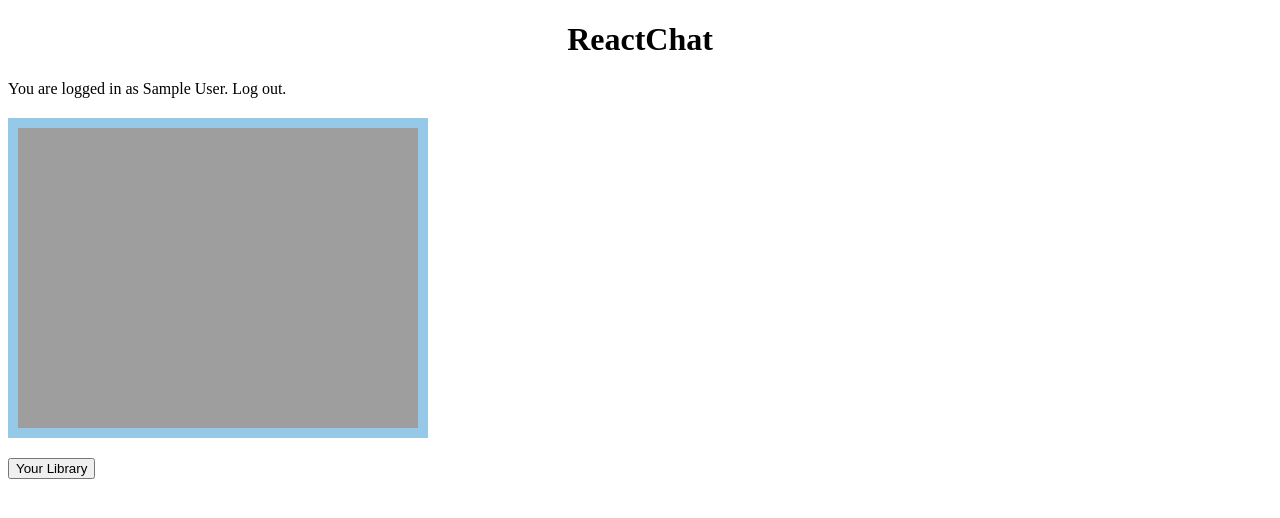
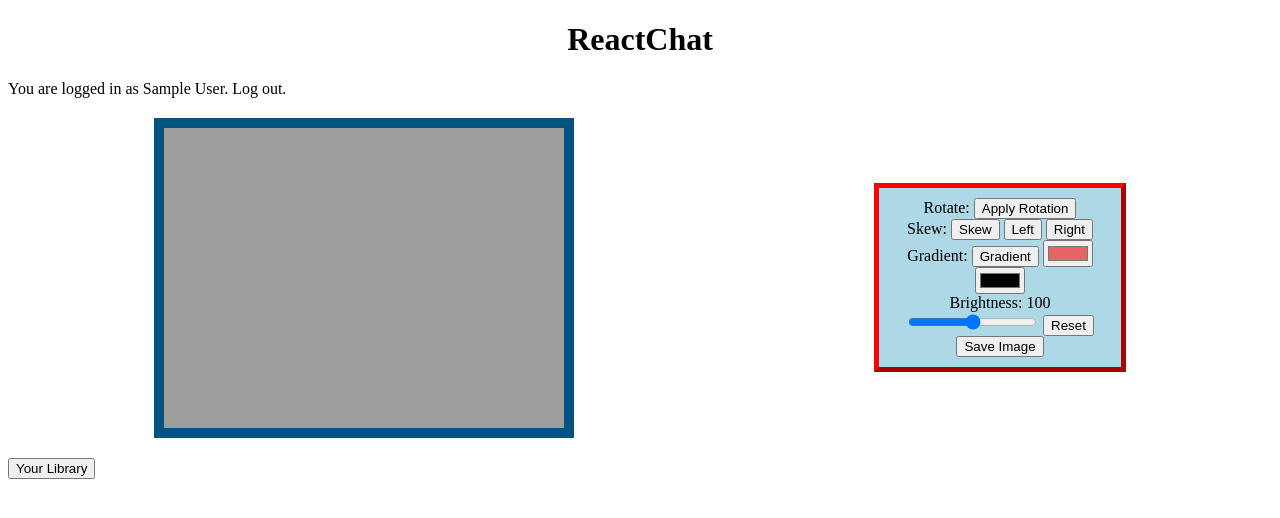
Before and after one commit to JackCollett/Pet_Project_1, a Flask app: page /edit in a window 1280 px wide. Shown: the top 518 px of the page. Run offline with Flask 3, Linux system fonts and the light colour scheme; the visitor is signed in with stand-in values (Sample User, id 1); some libraries are stand-ins or nearby versions.

Commit message:
fixed css mess, fixed library to edit route but needs to carry saved alterations

```diff
--- a/app.py
+++ b/app.py
@@ -69,7 +69,7 @@ def edit():
                             host="localhost", port="5432")
     media_repository = MediaRepository(conn)
 
-
+    print(image)
     conn.commit()
     conn.close()
     return render_template("edit.html",
--- a/static/style.css
+++ b/static/style.css
@@ -58,41 +58,25 @@ div.gallery-item canvas {
 }
 
 div.container {
-  display: block;
-  white-space: nowrap;
+  display: flex;
+  align-items: center;
+  justify-content: center;
+  gap: 300px;
 }
 
 div.image-container {
-  text-align: center;
   max-width: 90%;
   max-height: 90%;
-}
-
-div.image-container canvas {
-  width: 100%;
-  height: auto;
-  display: block;
-  margin: 0 auto;
-}
-
-div.image-container img {
-  max-width: 10%;
-  max-height: 10%;
-  height: auto;
-  width: auto;
-  display: block;
+  text-align: center;
+  vertical-align: middle;
 }
 
 #canvas {
+  max-width: 700px;
+  max-height: 800px;
   display: block;
   margin: 20px auto;
-  border: 10px solid #96c9e7;
-}
-
-.image-container, .controls {
-  display: inline-block;
-  vertical-align: middle; /* Aligns them at the middle */
-  margin-right: 0px; /* Adds space between the two divs */
+  border: 10px solid #045381;
 }
 
 .image-gradient {
@@ -114,28 +98,25 @@ div.image-container img {
 }
 
 div.controls {
-  width: 19%;
-  margin-left: -400px;
+  width: 20%;
+  height: 30%;
+  text-align: center;
+  vertical-align: middle;
   background-color: lightblue;
   padding: 10px;
   border: 5px outset red;
 }
 
+.skewon.active {
+  background-color: green;
+}
+
+.gradientToggle.active {
+  background-color: green;
+}
+
 * {
   box-sizing: border-box;
-}
-
-.responsive {
-  padding: 0 6px;
-  float: left;
-  width: 33.3%;
-}
-
-.center {
-  display: block;
-  margin-left: auto;
-  margin-right: auto;
-  width: 33.33%;
 }
 
 @media only screen and (max-width: 700px) {
--- a/templates/edit.html
+++ b/templates/edit.html
@@ -9,7 +9,7 @@
 </header>
     <div class="container">
         <div class="image-container">
-            <canvas id="canvas" height="1000" width="600"></canvas>
+            <canvas id="canvas" height="500" width="300"></canvas>
             <img src="{{ image }}" id="unsplashImage" style="display:none;">
         </div>
 
@@ -17,10 +17,11 @@
             <label for="rotate">Rotate: </label>
             <button onclick="applyRotation()">Apply Rotation</button><br>
             <label for="skew">Skew: </label>
-            <button onClick="skewLeft()">Skew left</button>
-            <button onClick="skewRight()">Skew right</button><br>
+            <button id="toggle" class="skewon" onclick="Skew()">Skew</button>
+            <button onClick="skewLeft()">Left</button>
+            <button onClick="skewRight()">Right</button><br>
             <label for="gradient">Gradient: </label>
-            <button onClick="addGradient()">Gradient</button>
+            <button id="toggle2" class="gradientToggle" onClick="addGradient()">Gradient</button>
             <input type="color" id="primary" value="#e66465"/>
             <input type="color" id="secondary" value="#000000"/>
             <div>
@@ -48,6 +49,7 @@
 
         let brightnessSlider = document.getElementById("brightnessSlider");
         let currentRotation = 0;
+        let skewOn = false;
         let skewNumbers = "1, 0, 0, 1, 0, 0";
         let gradient = false;
         let color_1 = "#e66465";
@@ -95,18 +97,39 @@
             currentRotation += 90;
             drawImageOnCanvas();
         }
+        function Skew() {
+            const btn = document.getElementById('toggle');
+            btn.classList.toggle('active');
+
+            if (skewOn == false) {
+            skewNumbers = "1, 0.2, 0.2, 1, 20, 0";
+            drawImageOnCanvas();
+            skewOn = true;
+            } else {
+                skewNumbers = "1, 0, 0, 1, 0, 0";
+                drawImageOnCanvas();
+                skewOn = false;
+            }
+        }
 
         function skewLeft() {
+            if ( skewOn = true ) {
             skewNumbers = "1, 0.2, 0.2, 1, 20, 0";
             drawImageOnCanvas();
+            }
         }
 
         function skewRight() {
+        if ( skewOn = true ) {
             skewNumbers = "1, -0.2, -0.2, 1, 20, 0";
             drawImageOnCanvas();
         }
+        }
 
         function addGradient() {
+            const btn = document.getElementById('toggle2');
+            btn.classList.toggle('active');
+
             if (gradient == false){
             gradient = true;
             primary.addEventListener("input", function () {
```
Also changed, not shown: templates/library.html (+30 -20 lines).
